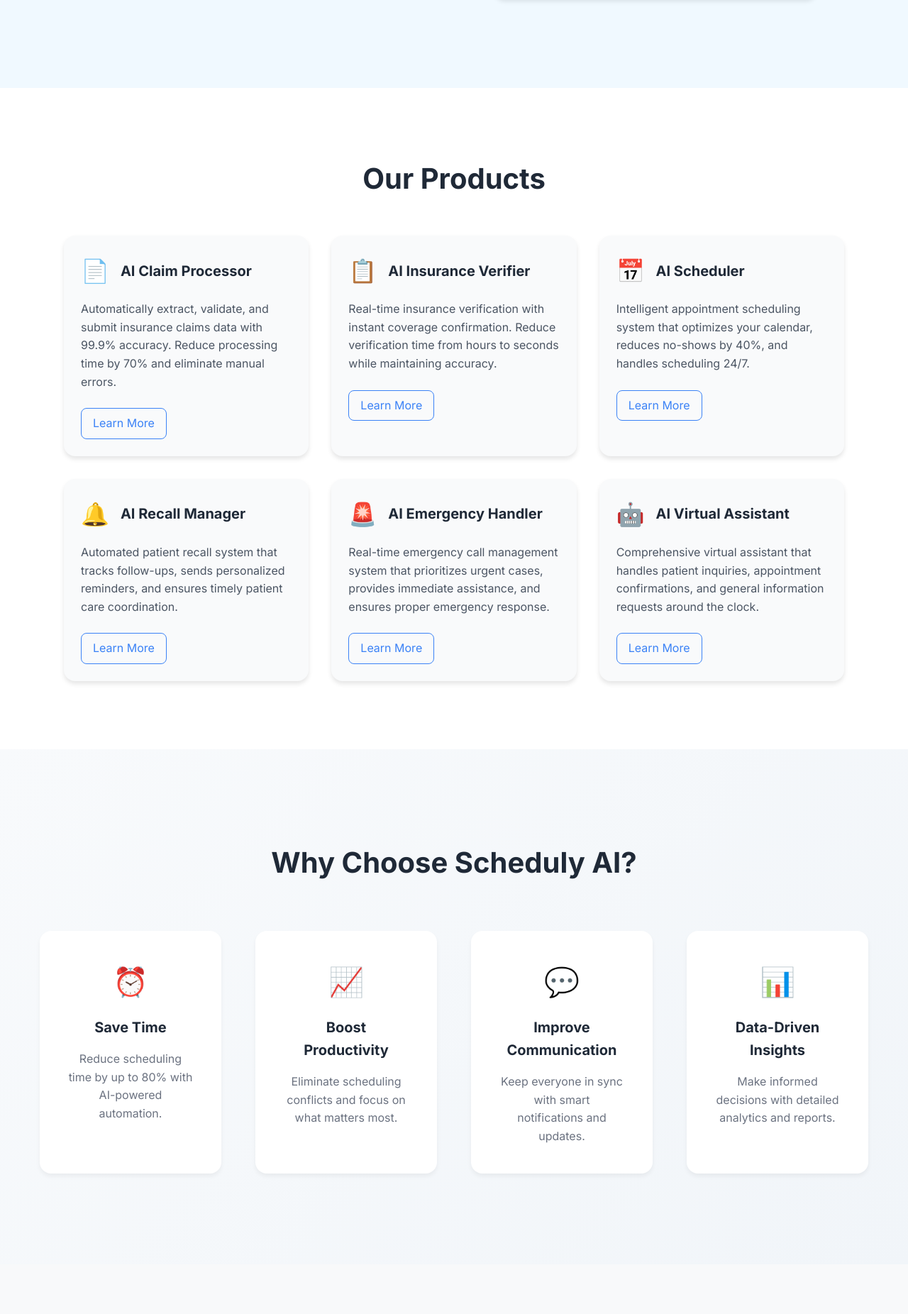
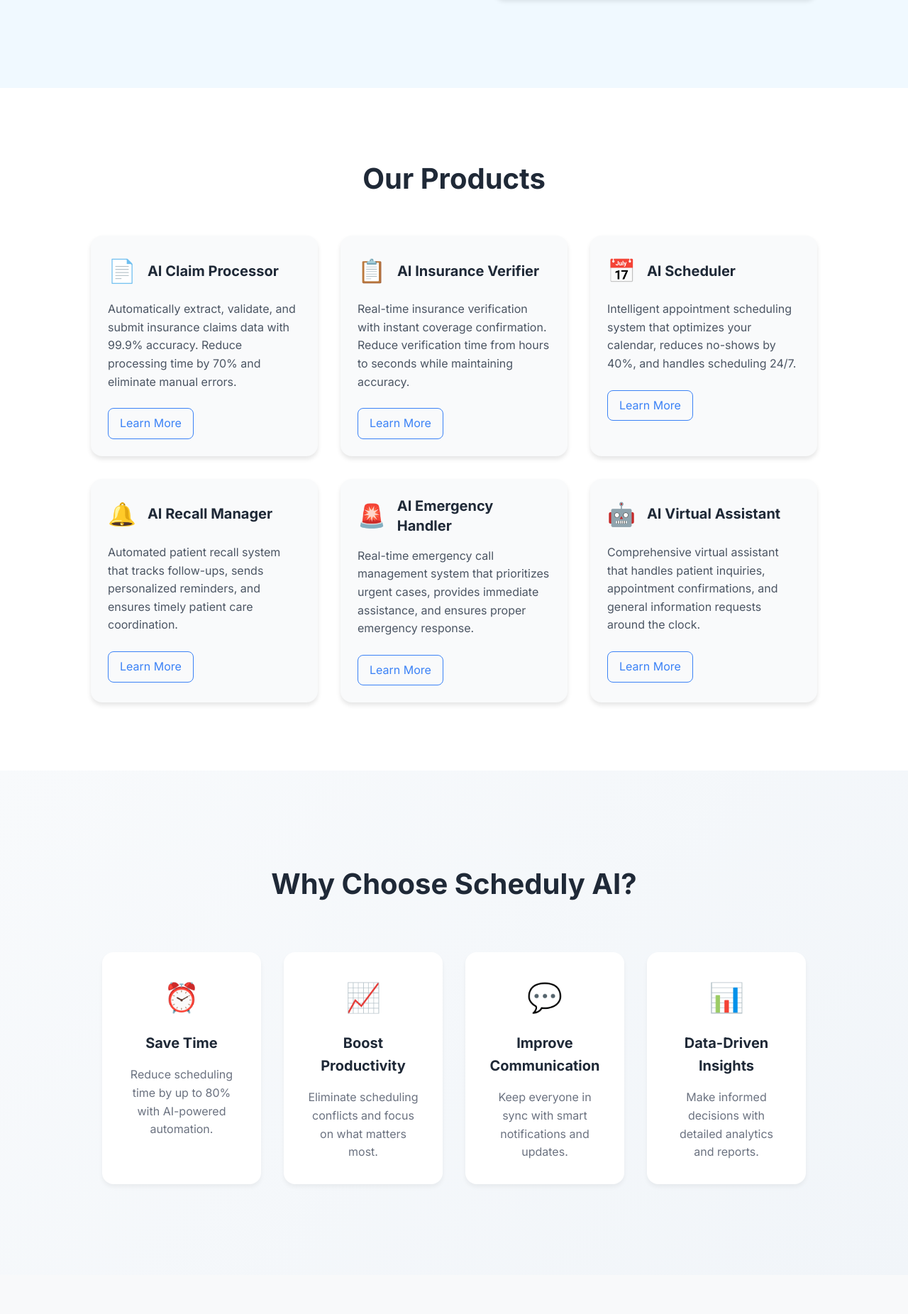
Before and after one commit to Jannatt22/Scheduly-AI, a React (Create React App) app: page / in a window 1280 px wide. Shown: the part 712-2564 px from the top of the page at 71% size. Built offline with nearby package versions, Linux system fonts and the light colour scheme.

Commit message:
Update section padding, adjust benefit cards size, and increase star rating size

```diff
--- a/src/App.css
+++ b/src/App.css
@@ -169,7 +169,7 @@
 
 /* Products Section */
 .products-section {
-  padding: 6rem 4rem;
+  padding: 6rem 10%;
   background: var(--white);
 }
 
@@ -501,7 +501,7 @@
 
 /* Benefits Section */
 .benefits-section {
-  padding: 8rem 2rem;
+  padding: 8rem 10%;
   background: linear-gradient(135deg, #F8FAFC 0%, #F1F5F9 100%);
 }
 
@@ -514,8 +514,8 @@
 
 .benefits-grid {
   display: grid;
-  grid-template-columns: repeat(auto-fit, minmax(250px, 1fr));
-  gap: 3rem;
+  grid-template-columns: repeat(4, 1fr);
+  gap: 2rem;
   max-width: 1200px;
   margin: 0 auto;
   padding: 0 1rem;
@@ -523,7 +523,7 @@
 
 .benefit-card {
   background: var(--white);
-  padding: 2.5rem;
+  padding: 2rem;
   border-radius: 1rem;
   text-align: center;
   box-shadow: 0 4px 6px rgba(0, 0, 0, 0.05);
@@ -553,7 +553,7 @@
 
 /* Testimonials Section */
 .testimonials-section {
-  padding: 4rem 2rem;
+  padding: 4rem 10%;
   background-color: #f8f9fa;
   text-align: center;
 }
@@ -623,7 +623,7 @@
 
 .star-rating {
   color: #F59E0B;
-  font-size: 1.25rem;
+  font-size: 1.5rem;
   margin-top: 0.5rem;
   text-align: left;
 }
```
